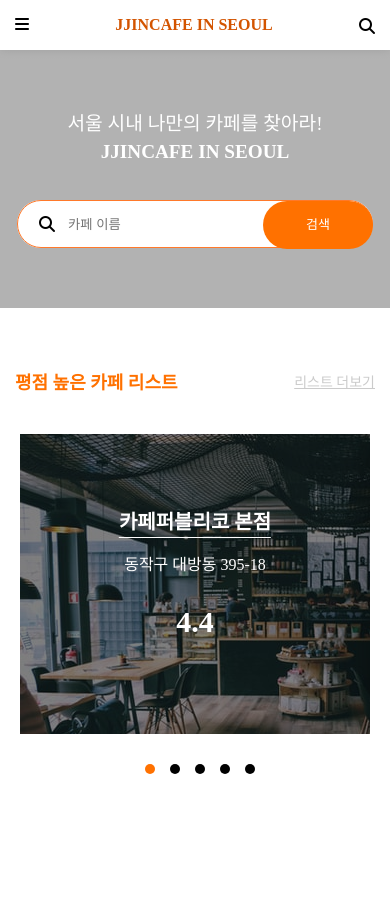
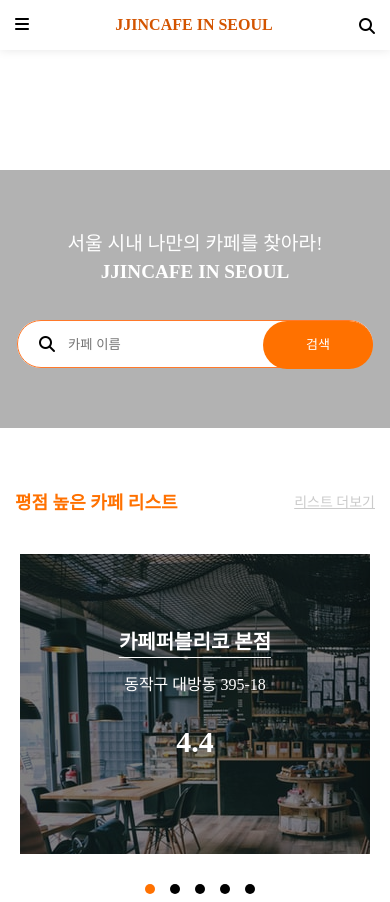
Before and after one commit to devRonPark/3_frontend_ron_cafe_curation, a website: page public/html/main.html in a window 390 px wide. Before the commit the page ends 844 px from the top, so only its background shows below. Drawn offline with Linux system fonts and the light colour scheme.

Commit message:
Feat: 아이디, 비밀번호 찾기 결과 페이지 모바일 버전 공통 적용 CSS 코드 작성

```diff
--- a/public/css/common.css
+++ b/public/css/common.css
@@ -16,6 +16,8 @@ input:focus {
 #content {
   display: flex;
   justify-content: center;
+  align-items: center;
+  padding-top: 120px;
 }
 #content > article {
   width: 1200px;
```
